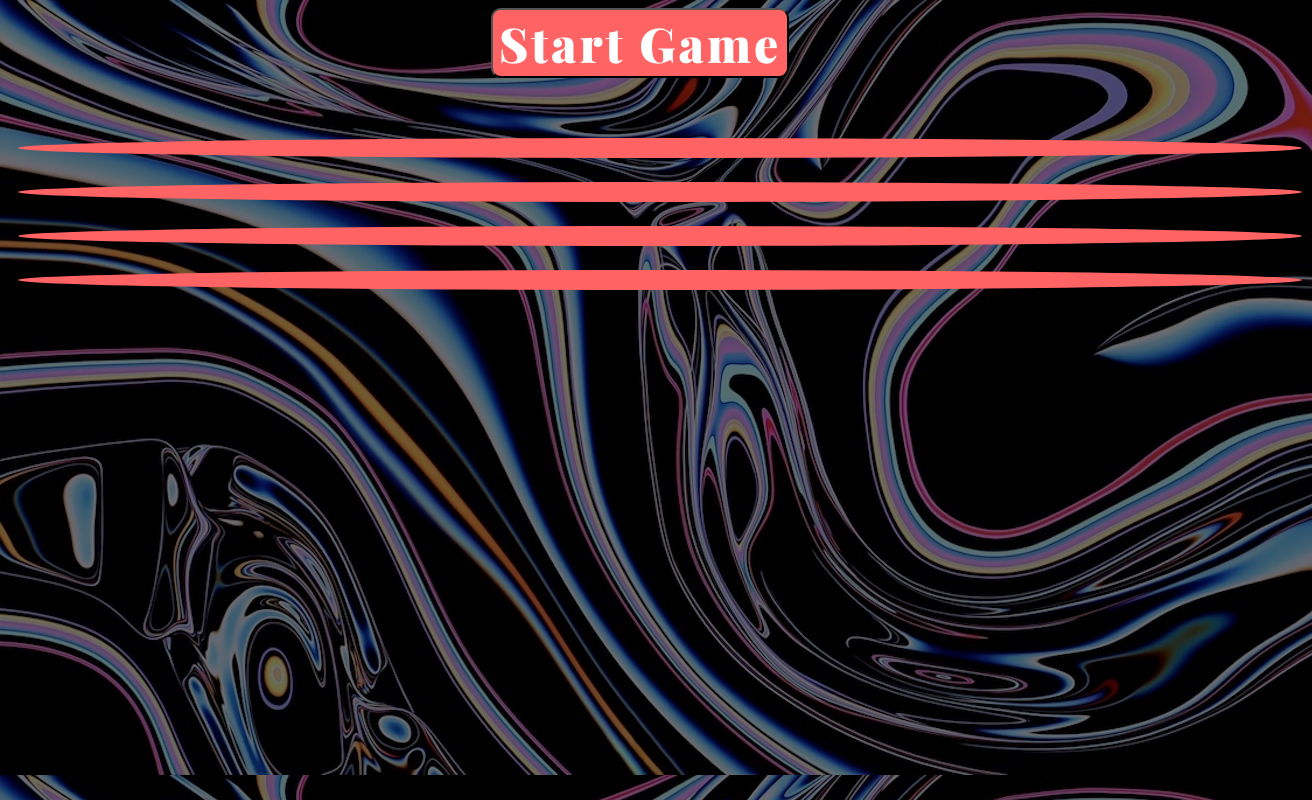
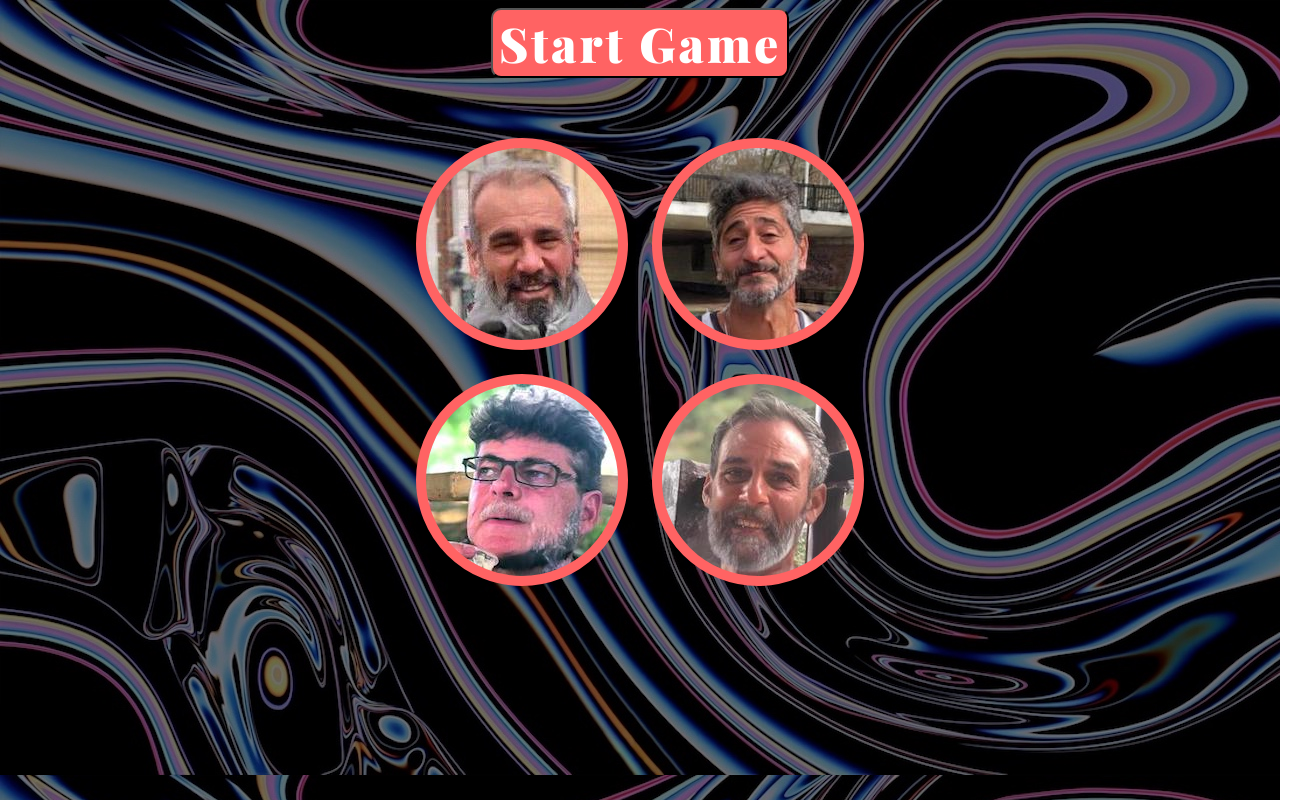
Before and after one commit to TheWebsiter1/TheWebsiter1.github.io, a plain HTML site: page index.html in a window 1280 px wide. Shown: the whole page, 1312 px wide, since content can reach past the window. Drawn offline with nearby package versions, Linux system fonts and the light colour scheme.

Commit message:
Update styles.css

```diff
--- a/styles.css
+++ b/styles.css
@@ -27,8 +27,8 @@ body {
 .btn {
   margin: 10px;
   display: inline-block;
-  height: 100%;
-  width: 100%;
+  height: 12rem;
+  width: 12rem;
   border: 10px solid #ff6363;
   border-radius: 100%;
 }
```
